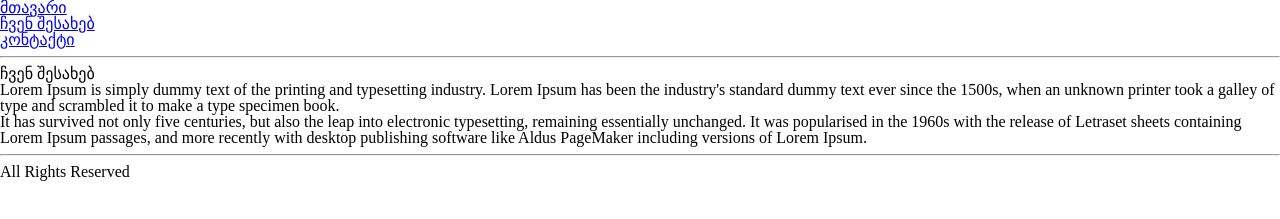
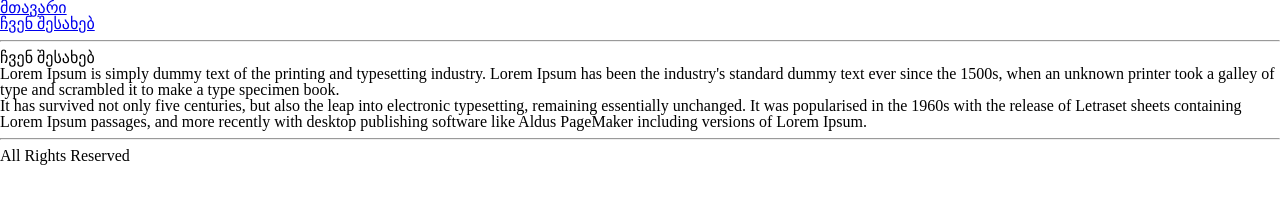
Before and after one commit to naix125/my-first-repo, a plain HTML site: page index.html in a window 1280 px wide. Shown: the part 105-324 px from the top of the page. Drawn offline with Linux system fonts and the light colour scheme.

Commit message:
წავშალე კონტაქტი

```diff
--- a/index.html
+++ b/index.html
@@ -31,7 +31,6 @@
 			<ul>
 				<li><a href="#">მთავარი</a></li>
 				<li><a href="#">ჩვენ შესახებ</a></li>
-				<li><a href="#">კონტაქტი</a></li>
 			</ul>
 		</nav>
 
```
